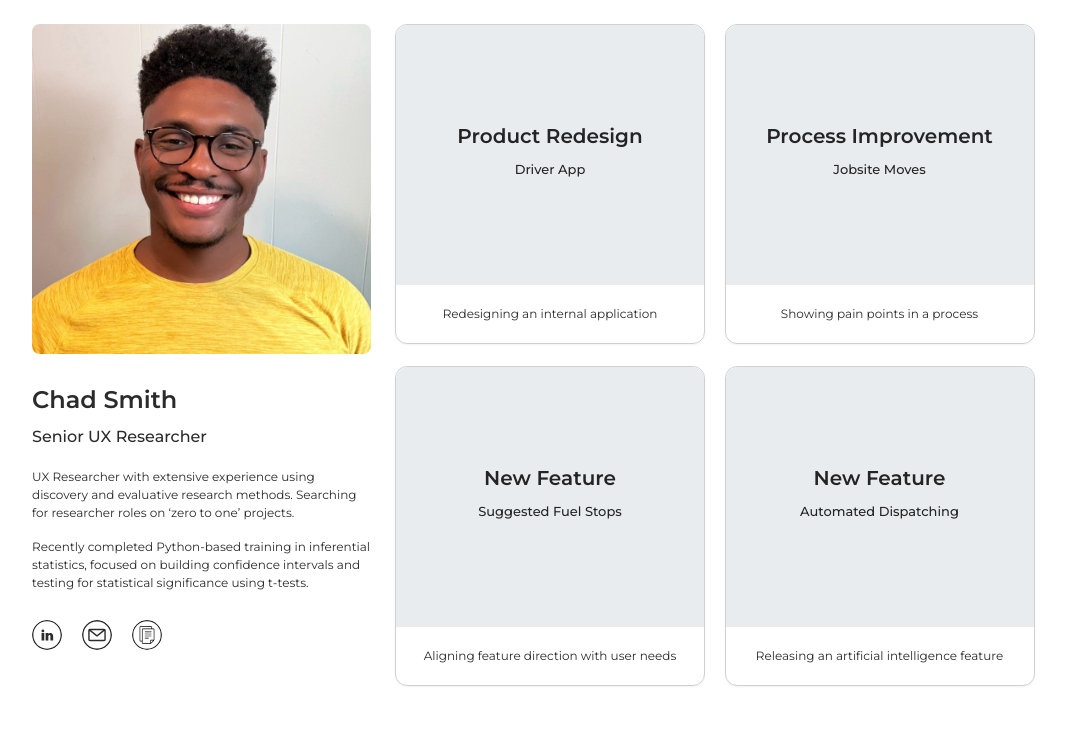
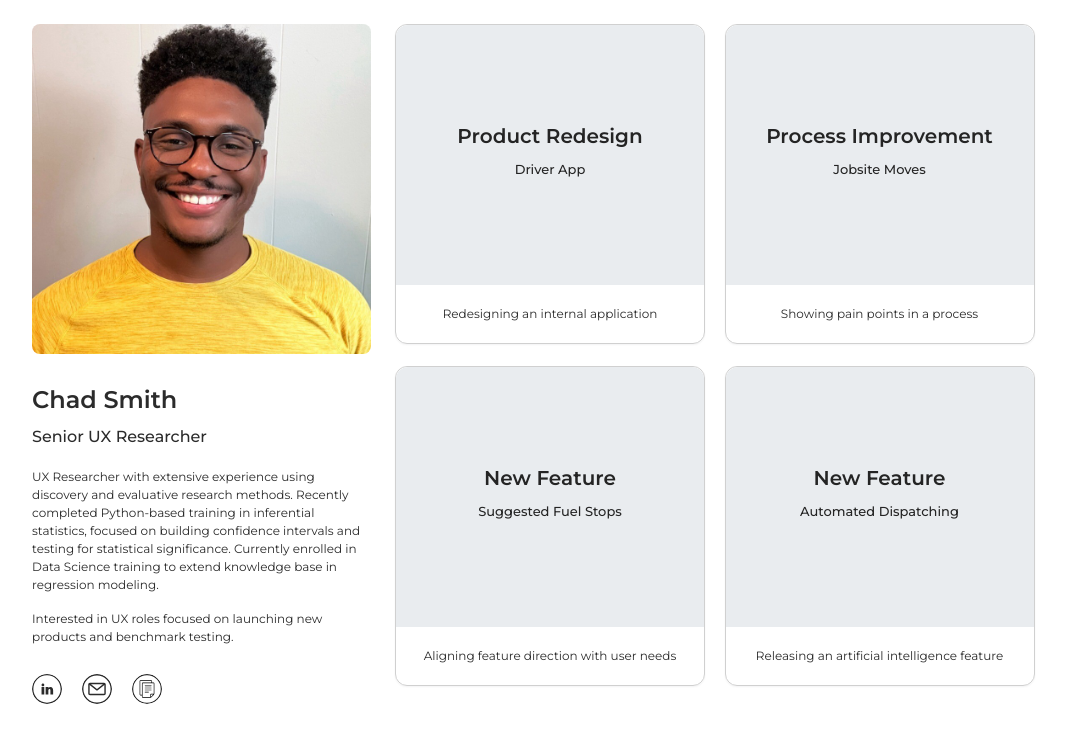
Before and after one commit to hasibulhasananik40420/client-portfolio, a React (Vite) app: page / in a window 1280 px wide. Shown: the top 742 px of the page, without its empty margins (108-1174 px from the left). Built offline with nearby package versions, Linux system fonts and the light colour scheme.

Commit message:
update setting and mesurement

```diff
--- a/src/Pages/Home/Header.jsx
+++ b/src/Pages/Home/Header.jsx
@@ -65,11 +65,11 @@ const Header = () => {
                   Senior UX Researcher
                 </p>
                 <p className="text-[#2B2B2B] 2xl:text-[12px] lg:text-[12px] xl:text-[12px] text-[14px] md:text-[16px] font-Montserrat font-normal mt-4 w-full md:w-full lg:w-[335px] xl:w-[339px] 2xl:w-[339px]">
-                UX Researcher with extensive experience using discovery and evaluative research methods. Searching for researcher roles on ‘zero to one’ projects.
+                UX Researcher with extensive experience using discovery and evaluative research methods. Recently completed Python-based training in inferential statistics, focused on building confidence intervals and testing for statistical significance. Currently enrolled in Data Science training to extend knowledge base in regression modeling.
                 </p>
 
                 <p className="text-[#2B2B2B] 2xl:text-[12px] lg:text-[12px] xl:text-[12px] text-[14px] md:text-[16px] font-Montserrat font-normal mt-4 w-full md:w-full lg:w-[335px] xl:w-[339px] 2xl:w-[339px]">
-                Recently completed Python-based training in inferential statistics, focused on building confidence intervals and testing for statistical significance using t-tests.
+                Interested in UX roles focused on launching new products and benchmark testing.
                 </p>
 
               </div>
```
